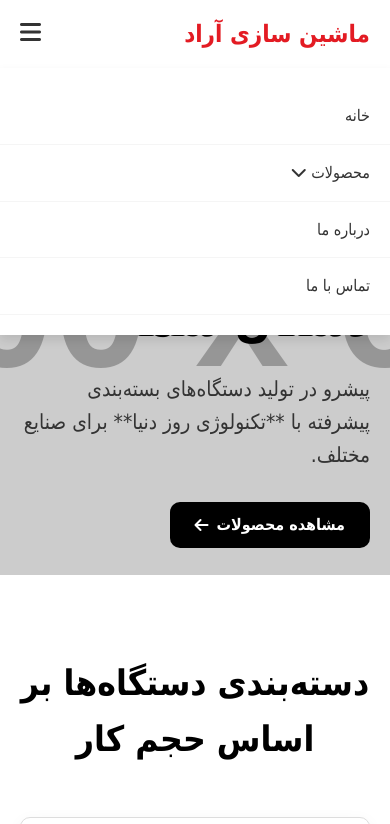
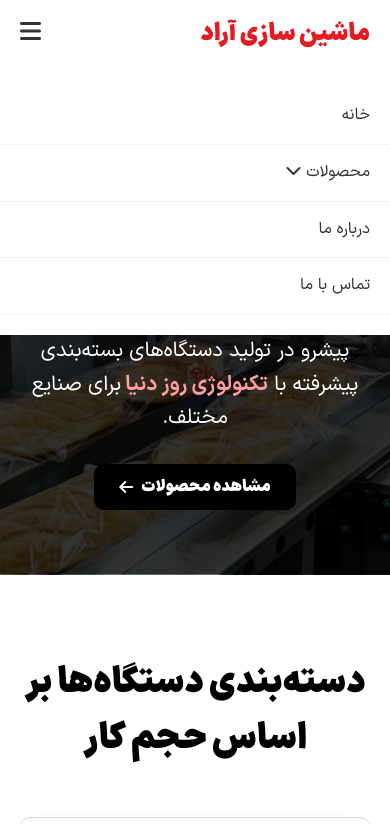
Before and after one commit to mhghaderi/arad-machinery, a plain HTML site: page index.html in a window 390 px wide. Both pictures are taken after a click on the button 30 px from the left and 34 px from the top of the page. Shown: the top 824 px of the page. Drawn offline with Linux system fonts and the light colour scheme; placeholder pictures from the web are drawn by us; a script that the page names is missing; a web font is replaced by a local one.

Commit message:
first edit

```diff
--- a/assets/css/style.css
+++ b/assets/css/style.css
@@ -1,18 +1,28 @@
 /* --------------- Font Imports and Global Styles --------------- */
-
-/* فرض بر این است که فونت IRANSans در پوشه assets/fonts موجود است */
 @font-face {
-  font-family: "IRANSans";
-  src: url("../fonts/IRANSansWeb(FaNum).woff") format("woff");
-  font-weight: normal;
+  font-family: "IRANSansX";
+  src: url("../fonts/IRANSansX/IRANSansX-Regular.woff2") format("woff2");
+  font-weight: 400;
+  font-style: normal;
+}
+@font-face {
+  font-family: "IRANSansX";
+  src: url("../fonts/IRANSansX/IRANSansX-Bold.woff2") format("woff2");
+  font-weight: 600;
+  font-style: normal;
+}
+@font-face {
+  font-family: "IRANSansX";
+  src: url("../fonts/IRANSansX/IRANSansX-ExtraBlack.woff2") format("woff2");
+  font-weight: 800;
   font-style: normal;
 }
 
 :root {
-  --color-primary: #e31b23; /* قرمز سازمانی */
-  --color-secondary: #000000; /* مشکی */
-  --color-text: #333333; /* طوسی تیره برای متن */
-  --color-light-gray: #f5f5f5; /* طوسی روشن برای پس زمینه سکشن‌ها */
+  --color-primary: #e31b23;
+  --color-secondary: #000000;
+  --color-text: #333333;
+  --color-light-gray: #f5f5f5;
   --color-white: #ffffff;
   --color-border: #dddddd;
   --transition-speed: 0.3s;
@@ -25,7 +35,7 @@
 }
 
 body {
-  font-family: "IRANSans", Tahoma, Arial, sans-serif;
+  font-family: "IRANSansX", Tahoma, Arial, sans-serif;
   direction: rtl;
   text-align: right;
   color: var(--color-text);
@@ -68,7 +78,7 @@ ul {
   color: var(--color-secondary);
 }
 
-/* --------------- Buttons (دکمه ها) --------------- */
+/* --------------- Buttons --------------- */
 
 .btn {
   padding: 10px 25px;
@@ -89,7 +99,7 @@ ul {
 }
 
 .btn-primary:hover {
-  background-color: #c0161d; /* طیف تیره‌تر قرمز */
+  background-color: #c0161d;
   color: var(--color-white);
 
   transform: translateY(-2px);
@@ -106,7 +116,7 @@ ul {
   transform: translateY(-2px);
 }
 
-/* --------------- Header & Navigation (هدر و منو) --------------- */
+/* --------------- Header & Navigation --------------- */
 
 .main-header {
   background-color: var(--color-white);
@@ -133,13 +143,12 @@ ul {
 }
 
 .logo img {
-  /* استایل‌های لوگو اگر تصویری باشد */
   width: 40px;
   height: 40px;
 }
 
 .menu-toggle {
-  display: none; /* مخفی در دسکتاپ */
+  display: none; /* hidden in desktop */
   background: none;
   border: none;
   font-size: 1.5rem;
@@ -157,7 +166,7 @@ ul {
   font-weight: 500;
 }
 
-/* مگا منو - Desktop Styles (ساختار ستونی جدید) */
+/* mega menu  */
 .nav-dropdown {
   position: relative;
 }
@@ -165,18 +174,18 @@ ul {
 .mega-menu {
   display: none;
   position: absolute;
-  top: 100%; /* زیر آیتم منو */
+  top: 100%;
   right: 0;
   background-color: var(--color-white);
   border: 1px solid var(--color-border);
   box-shadow: 0 5px 20px rgba(0, 0, 0, 0.1);
-  min-width: 250px; /* پهنای اصلی برای دسته‌بندی‌ها */
+  min-width: 250px;
   z-index: 999;
   padding: 0;
 }
 
 .nav-dropdown:hover .mega-menu {
-  display: block; /* نمایش با هاور در دسکتاپ */
+  display: block;
 }
 
 .mega-menu-vertical .mega-menu-list {
@@ -185,7 +194,7 @@ ul {
 }
 
 .menu-category-item {
-  position: relative; /* برای قرارگیری منوی فرعی */
+  position: relative;
 }
 
 .category-title {
@@ -202,13 +211,13 @@ ul {
   color: var(--color-primary);
 }
 
-/* --------------- استایل منوی فرعی (Submenu) - FLYING MENU --------------- */
+/* --------------- (Submenu) - FLYING MENU --------------- */
 
 .submenu-devices {
   display: none;
   position: absolute;
   top: 0;
-  right: 100%; /* منوی فرعی در کنار منوی اصلی باز می‌شود */
+  right: 100%;
   min-width: 250px;
   background-color: var(--color-white);
   border: 1px solid var(--color-border);
@@ -226,10 +235,9 @@ ul {
 .submenu-devices li a:hover {
   background-color: var(--color-light-gray);
   color: var(--color-primary);
-  padding-right: 20px; /* افکت کوچک در هاور */
+  padding-right: 20px;
 }
 
-/* نمایش منوی فرعی هنگام هاور روی دسته بندی اصلی */
 .menu-category-item:hover .submenu-devices {
   display: block;
 }
@@ -238,7 +246,8 @@ ul {
 
 .hero-section {
   background-color: var(--color-light-gray);
-  background-image: url("https://via.placeholder.com/1600x600/F5F5F5/E31B23?text=Background+Image+of+Machinery"); /* تصویر پس زمینه جذاب */
+  background-image: linear-gradient(rgba(0, 0, 0, 0.8), rgba(0, 0, 0, 0.8)),
+    url("../images/food-packaging-01.webp");
   background-size: cover;
   background-position: center;
   height: 60vh;
@@ -248,20 +257,35 @@ ul {
   text-align: right;
   padding: 20px 0;
 }
-
+.hero-content {
+  display: flex;
+  flex-direction: column;
+  align-items: center;
+  text-align: center;
+  /* margin: 0 auto; */
+}
 .hero-content h1 {
   font-size: 3rem;
-  color: var(--color-secondary);
+  color: var(--color-white);
   margin-bottom: 15px;
 }
 
 .hero-content p {
   font-size: 1.3rem;
-  color: var(--color-text);
+  /* color: var(--color-text); */
+  color: var(--color-white);
+  font-weight: 400;
   margin-bottom: 30px;
-  max-width: 600px;
+  /* max-width: 650px; */
+}
+.hero-content p span {
+  color: #ff9da0;
+  font-weight: 600;
 }
 
+.hero-content > a {
+  width: fit-content;
+}
 /* --------------- Category Preview --------------- */
 
 .category-grid {
@@ -281,7 +305,7 @@ ul {
 }
 
 .category-card:hover {
-  box-shadow: 0 8px 25px rgba(227, 27, 35, 0.15); /* سایه جذاب با رنگ سازمانی */
+  box-shadow: 0 8px 25px rgba(227, 27, 35, 0.15);
   transform: translateY(-5px);
 }
 
@@ -360,7 +384,7 @@ ul {
   background-color: #333333;
 }
 
-/* --------------- Footer (فوتر) --------------- */
+/* --------------- Footer --------------- */
 
 .main-footer {
   background-color: var(--color-secondary);
@@ -370,7 +394,7 @@ ul {
 
 .footer-container {
   display: grid;
-  grid-template-columns: 2fr 1fr 1fr; /* فرم بزرگتر، بقیه کوچکتر */
+  grid-template-columns: 2fr 1fr 1fr;
   gap: 40px;
   padding-bottom: 30px;
   border-bottom: 1px solid #444;
@@ -450,28 +474,27 @@ ul {
 @media (max-width: 992px) {
   /* Header - Mobile */
   .menu-toggle {
-    display: block; /* نمایش دکمه منو در موبایل */
+    display: block;
   }
 
   .header-action {
-    display: none; /* دکمه مشاوره را موقتاً پنهان کنید تا فضا باز شود */
+    display: none;
   }
 
   .main-nav {
-    /* ساختار اسلایدری در موبایل */
     position: absolute;
     top: 100%;
     left: 0;
     width: 100%;
     background-color: var(--color-white);
     box-shadow: 0 5px 10px rgba(0, 0, 0, 0.1);
-    max-height: 0; /* برای انیمیشن بسته */
+    max-height: 0;
     overflow: hidden;
-    transition: max-height 0.4s ease-in-out; /* انیمیشن نرم */
+    transition: max-height 0.4s ease-in-out;
   }
 
   .main-nav.is-open {
-    max-height: 500px; /* باز شدن منو */
+    max-height: 500px;
   }
 
   .nav-list {
@@ -490,7 +513,6 @@ ul {
     color: var(--color-text);
   }
 
-  /* مگا منو در موبایل - آکاردئونی */
   .nav-dropdown:hover .mega-menu,
   .mega-menu {
     display: none;
@@ -510,19 +532,17 @@ ul {
     padding-top: 0;
   }
 
-  /* مدیریت زیرمنوها (دستگاه‌ها) در موبایل */
   .menu-category-item:hover .submenu-devices,
   .submenu-devices {
     position: static;
     border: none;
     box-shadow: none;
     min-width: auto;
-    padding-right: 20px; /* تورفتگی برای زیرشاخه */
+    padding-right: 20px;
     display: none;
     transition: none;
   }
 
-  /* کلاس جاوا اسکریپتی برای باز شدن زیرمنو با کلیک */
   .menu-category-item.is-open .submenu-devices {
     display: block;
   }
@@ -530,12 +550,12 @@ ul {
   /* Grid Layouts */
   .category-grid,
   .features-grid {
-    grid-template-columns: 1fr; /* یک ستونه در موبایل */
+    grid-template-columns: 1fr;
   }
 
   /* Footer Layout */
   .footer-container {
-    grid-template-columns: 1fr; /* یک ستونه در موبایل */
+    grid-template-columns: 1fr;
     text-align: center;
   }
 
@@ -549,9 +569,8 @@ ul {
   }
 }
 
-/* --------------- JavaScript Animations Classes (برای انیمیشن اسکرول) --------------- */
+/* --------------- JavaScript Animations Classes  --------------- */
 
-/* به طور پیش‌فرض، عناصر انیمیشن دار را پنهان کنید */
 .animate-fadein,
 .animate-slideup,
 .animate-zoom {
@@ -559,12 +578,10 @@ ul {
   transition: opacity 0.8s ease, transform 0.8s ease;
 }
 
-/* افکت Fade-in */
 .animate-fadein.is-visible {
   opacity: 1;
 }
 
-/* افکت Slide-up */
 .animate-slideup {
   transform: translateY(20px);
 }
@@ -573,7 +590,6 @@ ul {
   transform: translateY(0);
 }
 
-/* افکت Zoom (برای کارت‌ها) */
 .animate-zoom {
   transform: scale(0.9);
 }
@@ -582,7 +598,6 @@ ul {
   transform: scale(1);
 }
 
-/* تاخیر در انیمیشن */
 .delay-1 {
   transition-delay: 0.1s;
 }
--- a/index.html
+++ b/index.html
@@ -94,10 +94,11 @@
       <section class="hero-section">
         <div class="container">
           <div class="hero-content">
-            <h1 class="animate-fadein">آراد: آینده بسته‌بندی در دستان شما</h1>
+            <h1 class="animate-fadein">آینده بسته‌بندی در دستان شما</h1>
             <p class="animate-slideup">
-              پیشرو در تولید دستگاه‌های بسته‌بندی پیشرفته با **تکنولوژی روز
-              دنیا** برای صنایع مختلف.
+              پیشرو در تولید دستگاه‌های بسته‌بندی پیشرفته با
+              <span> تکنولوژی روز دنیا </span>
+              برای صنایع مختلف.
             </p>
             <a
               href="products.html"
```
Also changed, not shown: assets/fonts/IRANSansX/IRANSansX-Bold.woff2 (added), assets/fonts/IRANSansX/IRANSansX-ExtraBlack.woff2 (added), assets/fonts/IRANSansX/IRANSansX-Regular.woff2 (added), assets/images/food-packaging-01.webp (added).
